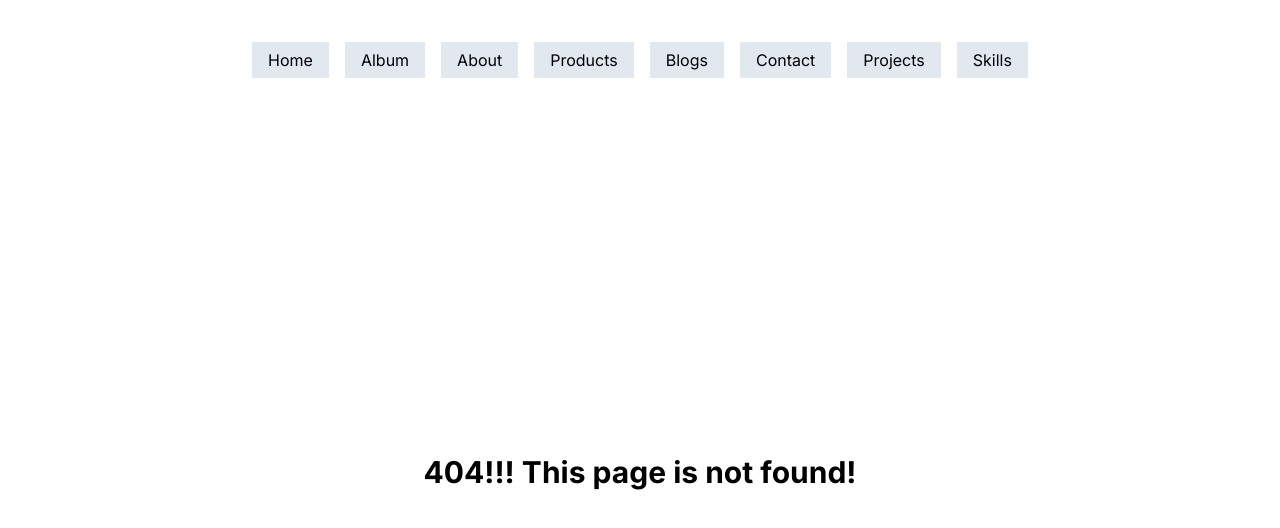
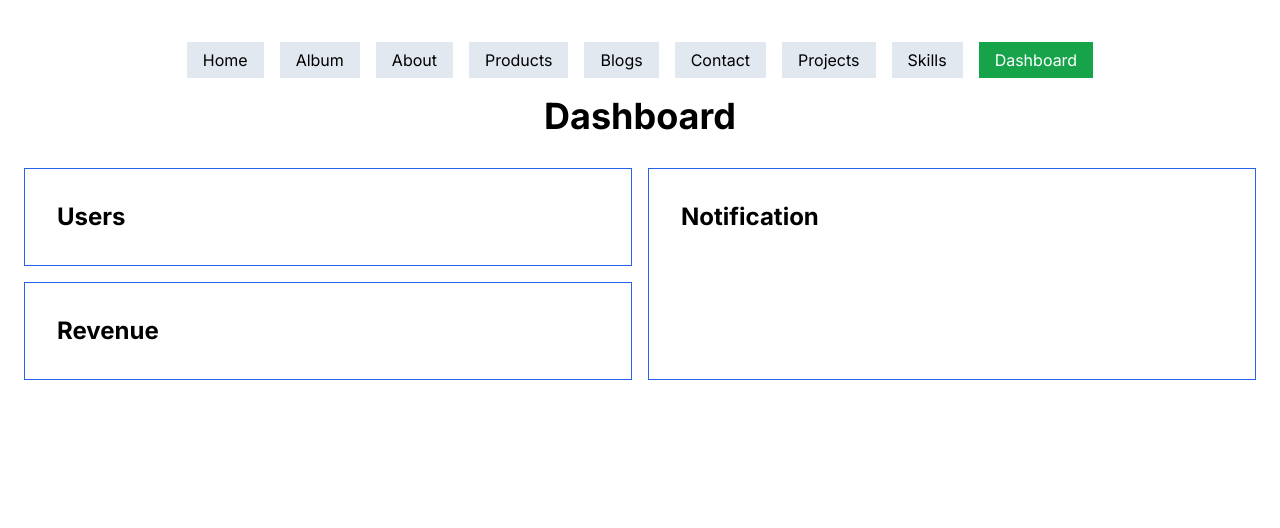
Before and after one commit to imtiazsakib15/explore-nextjs, a Next.js app: page /dashboard in a window 1280 px wide. Before the commit this address had no page. Shown: the top 528 px of the page. Built offline with nearby package versions, Linux system fonts and the light colour scheme.

Commit message:
parallal route added in dashboard

```diff
--- /dev/null
+++ b/src/app/dashboard/@notification/loading.js
@@ -0,0 +1,9 @@
+const Loading = () => {
+  return (
+    <div className="p-8">
+      <h1 className="text-3xl font-bold">Loading!!!</h1>
+    </div>
+  );
+};
+
+export default Loading;
--- /dev/null
+++ b/src/app/dashboard/@notification/page.js
@@ -0,0 +1,9 @@
+const Notification = () => {
+  return (
+    <div>
+      <h1 className="text-2xl font-bold p-8">Notification</h1>
+    </div>
+  );
+};
+
+export default Notification;
--- /dev/null
+++ b/src/app/dashboard/@revenue/page.js
@@ -0,0 +1,9 @@
+const Revenue = () => {
+  return (
+    <div>
+      <h1 className="text-2xl font-bold p-8">Revenue</h1>
+    </div>
+  );
+};
+
+export default Revenue;
--- /dev/null
+++ b/src/app/dashboard/@users/page.js
@@ -0,0 +1,9 @@
+const Users = () => {
+  return (
+    <div>
+      <h1 className="text-2xl font-bold p-8">Users</h1>
+    </div>
+  );
+};
+
+export default Users;
--- /dev/null
+++ b/src/app/dashboard/layout.js
@@ -0,0 +1,16 @@
+const DashboardLayout = ({ children, users, revenue, notification }) => {
+  return (
+    <div className="p-6">
+      <div>{children}</div>
+      <div className="grid grid-cols-2 gap-4">
+        <div className="space-y-4">
+          <div className="border border-blue-600">{users}</div>
+          <div className="border border-blue-600">{revenue}</div>
+        </div>
+        <div className="border border-blue-600">{notification}</div>
+      </div>
+    </div>
+  );
+};
+
+export default DashboardLayout;
--- /dev/null
+++ b/src/app/dashboard/page.js
@@ -0,0 +1,9 @@
+const Dashboard = () => {
+  return (
+    <div>
+      <h1 className="text-center text-4xl font-bold pb-8">Dashboard</h1>
+    </div>
+  );
+};
+
+export default Dashboard;
--- a/src/components/NavLinks/NavLinks.jsx
+++ b/src/components/NavLinks/NavLinks.jsx
@@ -15,6 +15,7 @@ const NavLinks = () => {
     { pathname: "Contact", route: "/contact" },
     { pathname: "Projects", route: "/projects" },
     { pathname: "Skills", route: "/skills" },
+    { pathname: "Dashboard", route: "/dashboard" },
   ];
   return (
     <>
```
